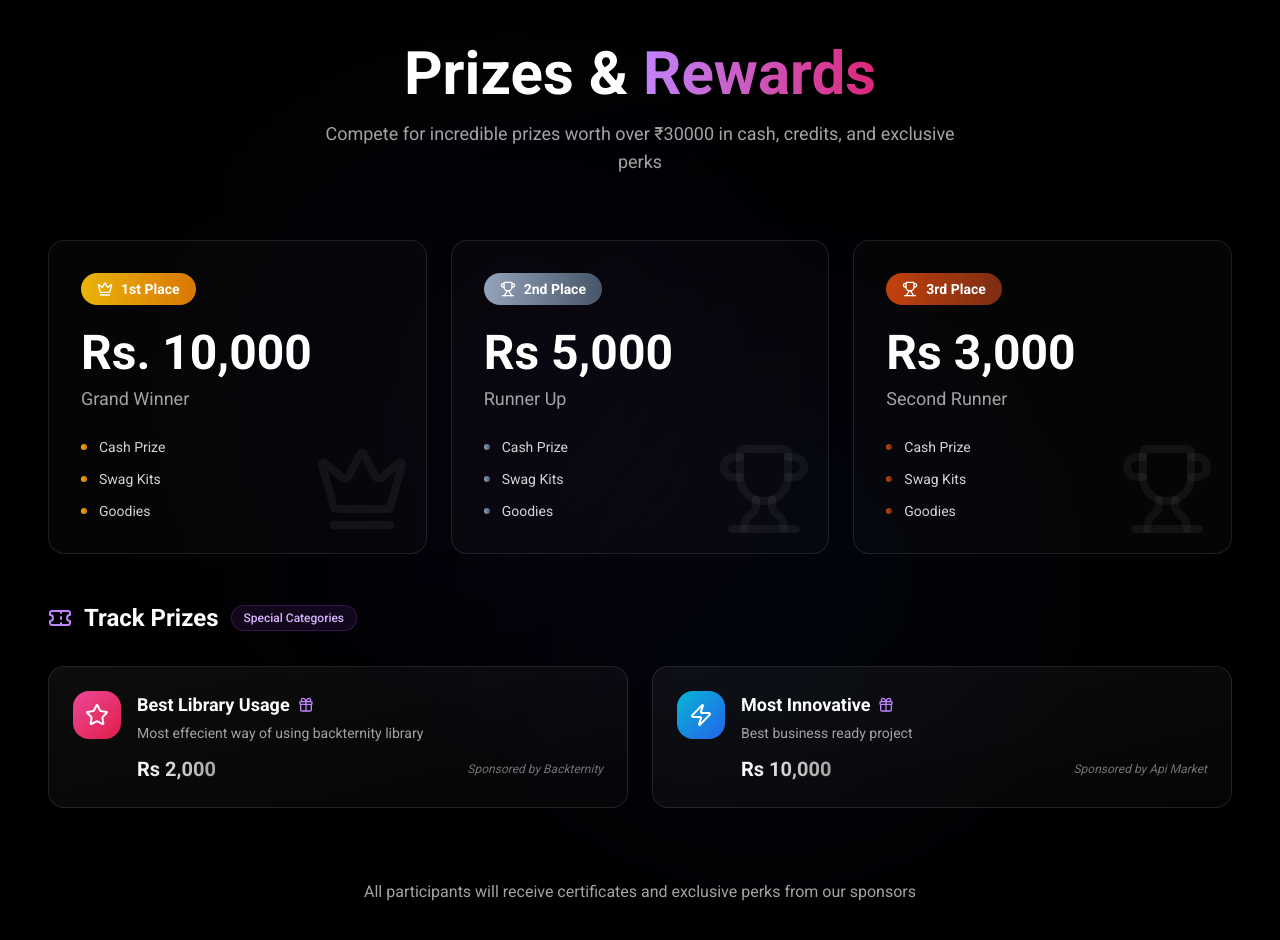
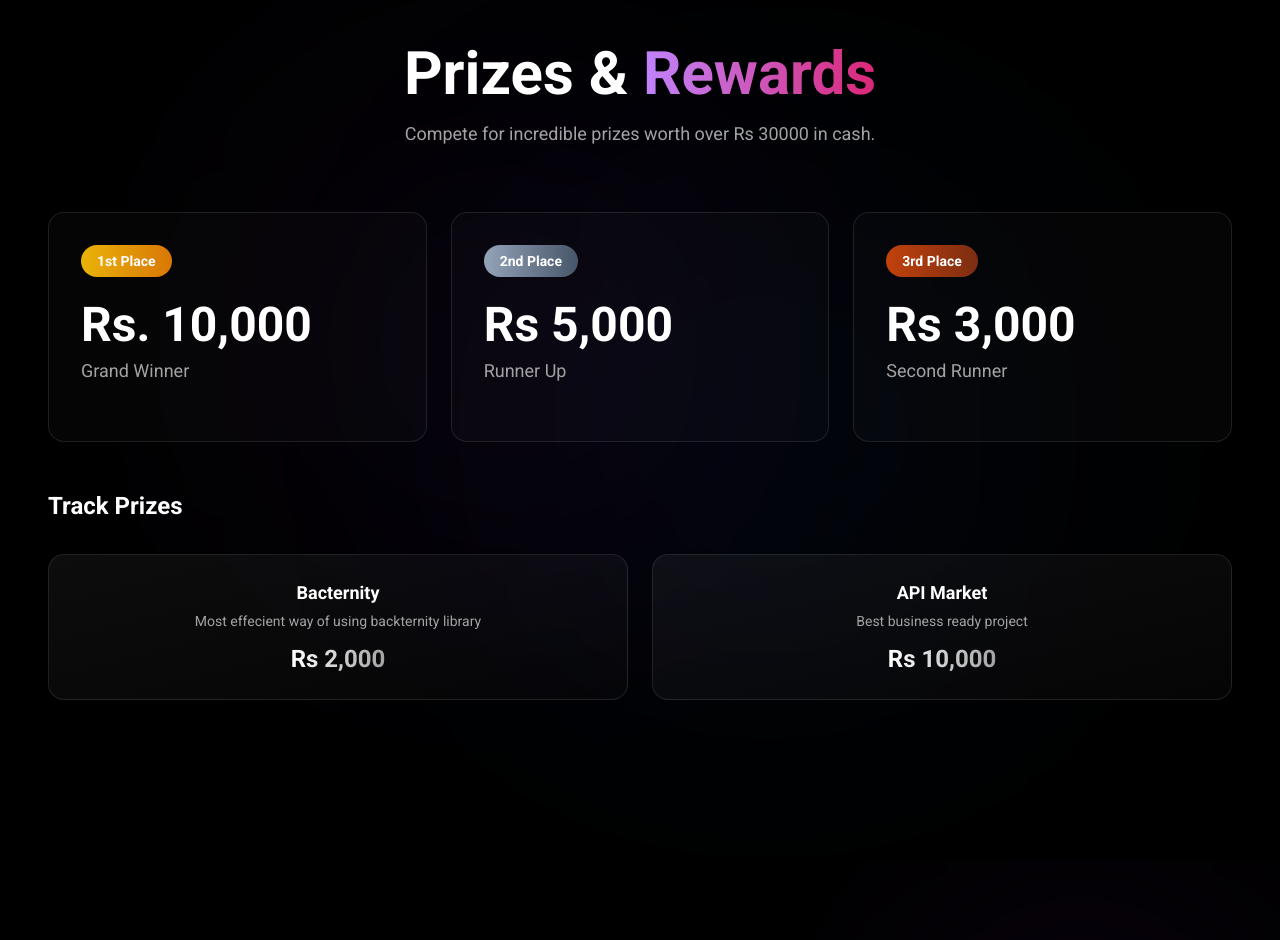
Before and after one commit to Manas-thakur/gdg-hack, a Next.js app: page / in a window 1280 px wide. Shown: the part 6660-7600 px from the top of the page. Built offline with nearby package versions, Linux system fonts and the light colour scheme.

Commit message:
Fix : fixed pricing layouting

```diff
--- a/src/sections/PrizesSection.tsx
+++ b/src/sections/PrizesSection.tsx
@@ -34,7 +34,7 @@
 
 const tickPrizes = [
   {
-    title: "Best Library Usage",
+    title: "Bacternity",
     description: "Most effecient way of using backternity library",
     prize: "Rs 2,000",
     icon: Star,
@@ -42,7 +42,7 @@
     sponsor: "Sponsored by Backternity",
   },
   {
-    title: "Most Innovative",
+    title: "API Market",
     description: "Best business ready project",
     prize: "Rs 10,000",
     icon: Zap,
@@ -53,7 +53,7 @@
 
 export default function PrizesSection() {
   return (
-    <section id="prizes" className="relative py-20 sm:py-32 bg-black overflow-hidden">
+    <section id="prizes" className="relative py-12 sm:py-32 bg-black overflow-hidden">
       {/* Background Effects */}
       <div className="absolute inset-0 pointer-events-none">
         <div className="absolute top-1/4 left-1/4 w-96 h-96 bg-purple-600/10 rounded-full blur-[150px]" />
@@ -73,7 +73,7 @@
             Prizes & <span className="text-transparent bg-clip-text bg-gradient-to-r from-purple-400 to-pink-600">Rewards</span>
           </h2>
           <p className="text-neutral-400 text-lg max-w-2xl mx-auto">
-            Compete for incredible prizes worth over ₹30000 in cash, credits, and exclusive perks
+            Compete for incredible prizes worth over Rs 30000 in cash.
           </p>
         </motion.div>
 
@@ -94,7 +94,6 @@
 
                 {/* Rank Badge */}
                 <div className={`inline-flex items-center gap-2 px-4 py-1.5 rounded-full bg-gradient-to-r ${prize.color} text-white text-sm font-bold mb-6`}>
-                  <prize.icon size={16} />
                   {prize.rank} Place
                 </div>
 
@@ -103,19 +102,6 @@
                   {prize.prize}
                 </div>
                 <div className="text-lg text-neutral-400 mb-6">{prize.title}</div>
-
-                {/* Perks */}
-                <ul className="space-y-3">
-                  {prize.perks.map((perk, i) => (
-                    <li key={i} className="flex items-center gap-3 text-neutral-300 text-sm">
-                      <div className={`w-1.5 h-1.5 rounded-full bg-gradient-to-r ${prize.color}`} />
-                      {perk}
-                    </li>
-                  ))}
-                </ul>
-
-                {/* Decorative Icon */}
-                <prize.icon className="absolute bottom-4 right-4 w-24 h-24 text-white/5 group-hover:text-white/10 transition-colors duration-500" />
               </div>
             </motion.div>
           ))}
@@ -130,11 +116,7 @@
           className="mb-8"
         >
           <div className="flex items-center gap-3 mb-8">
-            <Ticket className="w-6 h-6 text-purple-400" />
-            <h3 className="text-2xl font-bold text-white">Track Prizes</h3>
-            <span className="px-3 py-1 text-xs font-medium text-purple-300 bg-purple-500/10 rounded-full border border-purple-500/20">
-              Special Categories
-            </span>
+            <h1 className="text-2xl font-bold text-white">Track Prizes</h1>
           </div>
 
           <div className="grid grid-cols-1 md:grid-cols-2 gap-6">
@@ -148,28 +130,16 @@
                 className="group relative"
               >
                 <div className="relative p-6 rounded-2xl bg-gradient-to-br from-white/[0.05] to-white/[0.02] border border-white/10 hover:border-purple-500/30 transition-all duration-500">
-                  {/* Glow Effect */}
-                  <div className={`absolute -inset-0.5 bg-gradient-to-r ${prize.color} opacity-0 group-hover:opacity-20 blur-xl transition-opacity duration-500 rounded-2xl`} />
+                  <div className="relative flex gap-4">
+                    <div className="flex-1 items-center justify-center">
+                      <div className="flex items-center justify-center gap-2 mb-1">
+                        <h4 className="text-lg font-bold text-center text-white">{prize.title}</h4>
+                      </div>
+                      <p className="text-neutral-400 text-center text-sm mb-3">{prize.description}</p>
 
-                  <div className="relative flex items-start gap-4">
-                    {/* Icon Box */}
-                    <div className={`p-3 rounded-xl bg-gradient-to-br ${prize.color} shrink-0`}>
-                      <prize.icon className="w-6 h-6 text-white" />
-                    </div>
-
-                    <div className="flex-1">
-                      <div className="flex items-center gap-2 mb-1">
-                        <h4 className="text-lg font-bold text-white">{prize.title}</h4>
-                        <Gift className="w-4 h-4 text-purple-400" />
-                      </div>
-                      <p className="text-neutral-400 text-sm mb-3">{prize.description}</p>
-
-                      <div className="flex items-center justify-between">
-                        <span className="text-xl font-bold text-transparent bg-clip-text bg-gradient-to-r from-white to-neutral-400">
+                      <div className="flex items-center justify-center">
+                        <span className="text-2xl font-bold text-transparent bg-clip-text bg-gradient-to-r from-white to-neutral-400">
                           {prize.prize}
-                        </span>
-                        <span className="text-xs text-neutral-500 italic">
-                          {prize.sponsor}
                         </span>
                       </div>
                     </div>
@@ -179,19 +149,6 @@
             ))}
           </div>
         </motion.div>
-
-        {/* Bottom Note */}
-        <motion.div
-          initial={{ opacity: 0 }}
-          whileInView={{ opacity: 1 }}
-          viewport={{ once: true }}
-          transition={{ duration: 0.6, delay: 0.6 }}
-          className="text-center mt-12 p-6"
-        >
-          <p className="text-neutral-400">
-            All participants will receive certificates and exclusive perks from our sponsors
-          </p>
-        </motion.div>
       </div>
     </section>
   );
```
